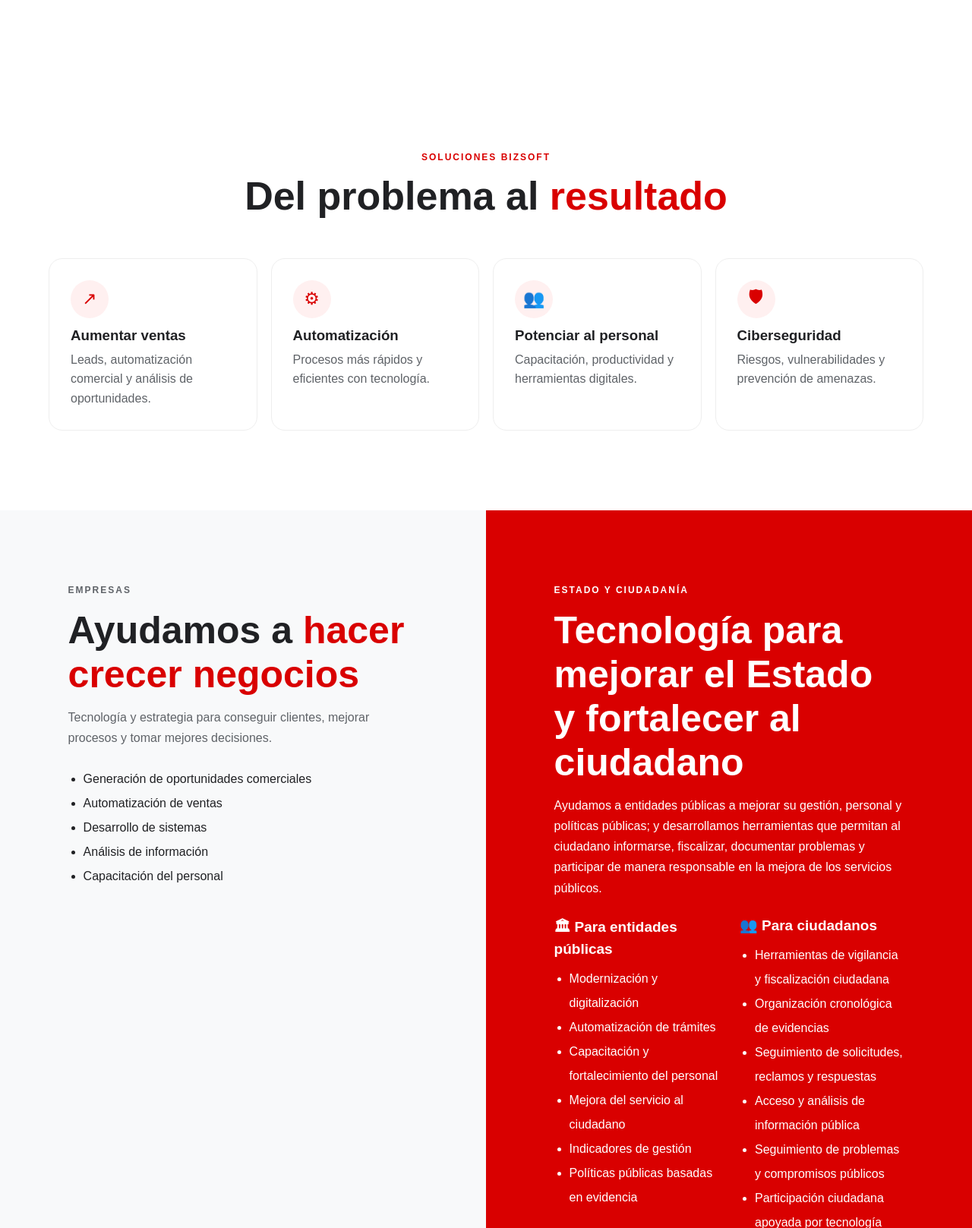
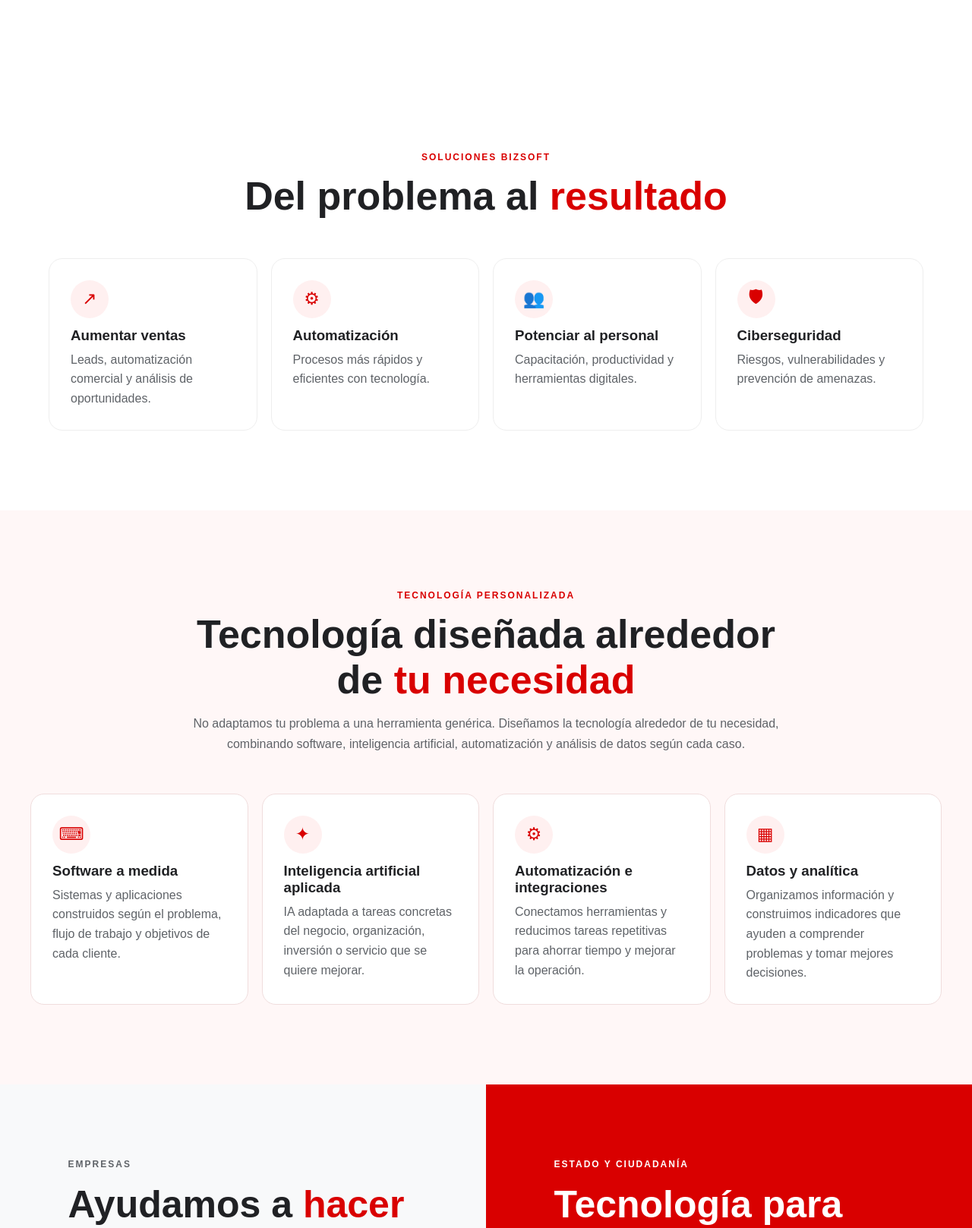
Before and after one commit to cocoqWsx/bizzsoft, a Django app: page / in a window 1280 px wide. Shown: the part 2400-4017 px from the top of the page at 76% size. Run offline with Django 5.2, Linux system fonts and the light colour scheme.

Commit message:
Add files via upload

```diff
--- /dev/null
+++ b/CAMBIOS_ESTA_VERSION.txt
@@ -0,0 +1,4 @@
+Cambios realizados en esta versión:
+1. Se reemplazó el logo anterior por el robot rojo/blanco de BizSoft.
+2. Se agregó la sección 'Tecnología personalizada'.
+3. No se modificó el asistente, inversión, Estado y ciudadanía, empresas, contacto ni demás funciones.
--- a/web/static/web/css/estilos.css
+++ b/web/static/web/css/estilos.css
@@ -58,3 +58,44 @@ footer{padding:55px max(8vw,24px);background:#111;color:#fff;display:flex;justif
 @media (max-width: 900px) {
     .estado-doble { grid-template-columns: 1fr; }
 }
+
+
+/* Tecnología personalizada */
+.tecnologia-personalizada{
+    background:#fff7f7;
+    padding:105px 24px;
+}
+.tecnologia-contenido{
+    max-width:1200px;
+    margin:auto;
+}
+.grid-tecnologia{
+    display:grid;
+    grid-template-columns:repeat(4,1fr);
+    gap:18px;
+    margin-top:52px;
+}
+.card-tecnologia{
+    background:#fff;
+    border:1px solid #f0dddd;
+    border-radius:18px;
+    padding:28px;
+}
+.card-tecnologia h3{
+    margin:12px 0 8px;
+}
+.card-tecnologia p{
+    color:var(--gris);
+    line-height:1.6;
+}
+@media(max-width:900px){
+    .grid-tecnologia{grid-template-columns:1fr 1fr}
+}
+@media(max-width:600px){
+    .grid-tecnologia{grid-template-columns:1fr}
+}
+
+/* Ajuste visual para el nuevo robot BizSoft */
+.logo-header,.logo-hero,.footer-marca img{
+    object-fit:contain;
+}
--- a/web/templates/web/index.html
+++ b/web/templates/web/index.html
@@ -112,6 +112,46 @@
     </div>
 </section>
 
+<section class="tecnologia-personalizada" id="tecnologia-personalizada">
+    <div class="tecnologia-contenido">
+        <div class="titulo-seccion">
+            <p class="etiqueta">TECNOLOGÍA PERSONALIZADA</p>
+            <h2>Tecnología diseñada alrededor de <span>tu necesidad</span></h2>
+            <p>
+                No adaptamos tu problema a una herramienta genérica. Diseñamos la tecnología
+                alrededor de tu necesidad, combinando software, inteligencia artificial,
+                automatización y análisis de datos según cada caso.
+            </p>
+        </div>
+
+        <div class="grid-tecnologia">
+            <article class="card-tecnologia">
+                <div class="card-icono">⌨</div>
+                <h3>Software a medida</h3>
+                <p>Sistemas y aplicaciones construidos según el problema, flujo de trabajo y objetivos de cada cliente.</p>
+            </article>
+
+            <article class="card-tecnologia">
+                <div class="card-icono">✦</div>
+                <h3>Inteligencia artificial aplicada</h3>
+                <p>IA adaptada a tareas concretas del negocio, organización, inversión o servicio que se quiere mejorar.</p>
+            </article>
+
+            <article class="card-tecnologia">
+                <div class="card-icono">⚙</div>
+                <h3>Automatización e integraciones</h3>
+                <p>Conectamos herramientas y reducimos tareas repetitivas para ahorrar tiempo y mejorar la operación.</p>
+            </article>
+
+            <article class="card-tecnologia">
+                <div class="card-icono">▦</div>
+                <h3>Datos y analítica</h3>
+                <p>Organizamos información y construimos indicadores que ayuden a comprender problemas y tomar mejores decisiones.</p>
+            </article>
+        </div>
+    </div>
+</section>
+
 <section class="sectores">
     <article class="sector empresas" id="empresas">
         <p class="etiqueta">EMPRESAS</p>
```
Also changed, not shown: web/static/web/img/logo-bizzsoft.png.
